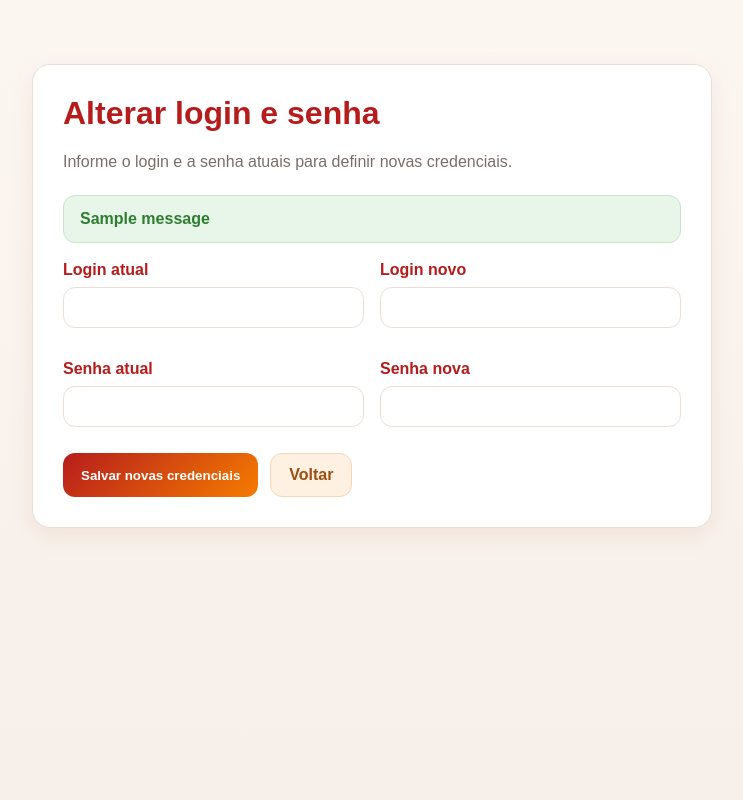
After one commit to RafaelFerreira0906/valida-ai, a Flask app: page /alterar-credenciais in a window 1280 px wide. The commit adds this page. Shown: the whole page, without its empty margins (268-1011 px from the left). Run offline with Flask 3, Linux system fonts and the light colour scheme; the visitor is signed in with stand-in values (Sample User, id 1); one stand-in notice (Sample message) is shown; parts of the project's set-up code (start-up, migrations or seed data) failed here and were passed over.

Commit message:
primeira versao

```diff
--- a/app.py
+++ b/app.py
@@ -2,9 +2,11 @@ import os
 import json
 import uuid
 import time
+from functools import wraps
 
-from flask import Flask, render_template, request, send_file
+from flask import Flask, render_template, request, send_file, redirect, url_for, session, flash
 from werkzeug.utils import secure_filename
+from werkzeug.security import generate_password_hash, check_password_hash
 
 from comparador import (
     ALLOWED_EXTENSIONS,
@@ -16,11 +18,13 @@ from comparador import (
 )
 
 app = Flask(__name__)
+app.secret_key = "troque_por_uma_chave_forte"
 
 BASE_DIR = os.path.dirname(os.path.abspath(__file__))
 UPLOAD_FOLDER = os.path.join("/tmp", "uploads")
 REPORTS_FOLDER = os.path.join("/tmp", "reports")
 GABARITOS_DIR = os.path.join(BASE_DIR, "gabaritos")
+CREDENTIALS_FILE = os.path.join(BASE_DIR, "credentials.json")
 
 os.makedirs(UPLOAD_FOLDER, exist_ok=True)
 os.makedirs(REPORTS_FOLDER, exist_ok=True)
@@ -32,7 +36,100 @@ app.config["MAX_CONTENT_LENGTH"] = 20 * 1024 * 1024  # 20 MB
 REPORT_CACHE = {}
 
 
+def init_credentials():
+    if not os.path.exists(CREDENTIALS_FILE):
+        data = {
+            "username": "admin",
+            "password_hash": generate_password_hash("admin")
+        }
+        with open(CREDENTIALS_FILE, "w", encoding="utf-8") as f:
+            json.dump(data, f, indent=4)
+
+
+def load_credentials():
+    with open(CREDENTIALS_FILE, "r", encoding="utf-8") as f:
+        return json.load(f)
+
+
+def save_credentials(new_username, new_password):
+    data = {
+        "username": new_username,
+        "password_hash": generate_password_hash(new_password)
+    }
+    with open(CREDENTIALS_FILE, "w", encoding="utf-8") as f:
+        json.dump(data, f, indent=4)
+
+
+def login_required(func):
+    @wraps(func)
+    def wrapper(*args, **kwargs):
+        if not session.get("logged_in"):
+            return redirect(url_for("login"))
+        return func(*args, **kwargs)
+    return wrapper
+
+
+@app.route("/login", methods=["GET", "POST"])
+def login():
+    if session.get("logged_in"):
+        return redirect(url_for("index"))
+
+    if request.method == "POST":
+        username = request.form.get("username", "").strip()
+        password = request.form.get("password", "").strip()
+
+        creds = load_credentials()
+
+        if username == creds["username"] and check_password_hash(creds["password_hash"], password):
+            session["logged_in"] = True
+            session["username"] = username
+            return redirect(url_for("index"))
+        else:
+            flash("Login ou senha inválidos.", "error")
+
+    return render_template("login.html")
+
+
+@app.route("/logout")
+def logout():
+    session.clear()
+    return redirect(url_for("login"))
+
+
+@app.route("/alterar-credenciais", methods=["GET", "POST"])
+@login_required
+def alterar_credenciais():
+    if request.method == "POST":
+        current_username = request.form.get("current_username", "").strip()
+        new_username = request.form.get("new_username", "").strip()
+        current_password = request.form.get("current_password", "").strip()
+        new_password = request.form.get("new_password", "").strip()
+
+        if not current_username or not new_username or not current_password or not new_password:
+            flash("Preencha todos os campos.", "error")
+            return redirect(url_for("alterar_credenciais"))
+
+        creds = load_credentials()
+
+        if current_username != creds["username"]:
+            flash("Login atual inválido.", "error")
+            return redirect(url_for("alterar_credenciais"))
+
+        if not check_password_hash(creds["password_hash"], current_password):
+            flash("Senha atual inválida.", "error")
+            return redirect(url_for("alterar_credenciais"))
+
+        save_credentials(new_username, new_password)
+        session["username"] = new_username
+
+        flash("Credenciais alteradas com sucesso.", "success")
+        return redirect(url_for("index"))
+
+    return render_template("alterar_credenciais.html")
+
+
 @app.route("/", methods=["GET", "POST"])
+@login_required
 def index():
     contexto = {
         "erro": None,
@@ -40,7 +137,8 @@ def index():
         "analise": None,
         "report_id": None,
         "json_texto": "",
-        "id_documento_manual": ""
+        "id_documento_manual": "",
+        "username": session.get("username")
     }
 
     if request.method == "POST":
@@ -57,6 +155,7 @@ def index():
         nome_arquivo_original = None
         id_documento = None
         origem_entrada = None
+        caminho_upload = None
 
         try:
             # Prioridade para JSON colado
@@ -151,6 +250,7 @@ def index():
 
 
 @app.route("/download/pdf/<report_id>")
+@login_required
 def download_pdf(report_id):
     report = REPORT_CACHE.get(report_id)
 
@@ -172,5 +272,6 @@ def download_pdf(report_id):
 
 
 if __name__ == "__main__":
+    init_credentials()
     port = int(os.environ.get("PORT", 5000))
     app.run(host="0.0.0.0", port=port, debug=True)
--- /dev/null
+++ b/credentials.json
@@ -0,0 +1,4 @@
+{
+    "username": "d004028",
+    "password_hash": "scrypt:32768:8:1$5vssnkTd7TCWo1fu$4b9fdb7c63b261400c396b9de3e678e0dd519b3088d2c58245cfcd67d8fc4c14fd4e807da457b19257511881230bd2efc4d855a557bbcd1f07c1faad693188c2"
+}
--- /dev/null
+++ b/templates/alterar_credenciais.html
@@ -0,0 +1,170 @@
+<!DOCTYPE html>
+<html lang="pt-BR">
+<head>
+    <meta charset="UTF-8">
+    <meta name="viewport" content="width=device-width, initial-scale=1.0">
+    <title>Alterar Credenciais - Valida AI</title>
+    <style>
+        :root {
+            --text: #2b2b2b;
+            --muted: #7a6f68;
+            --border: #eadfd7;
+            --card: #ffffff;
+            --bnb-red: #b71c1c;
+            --bnb-orange: #f57c00;
+            --bnb-orange-soft: #fff1e2;
+            --error: #b71c1c;
+            --error-bg: #fde8e7;
+            --success: #2e7d32;
+            --success-bg: #e8f5e9;
+        }
+
+        * { box-sizing: border-box; }
+
+        body {
+            margin: 0;
+            font-family: Arial, Helvetica, sans-serif;
+            background: linear-gradient(180deg, #fcf6f1 0%, #f7efe9 100%);
+            min-height: 100vh;
+            padding: 24px;
+        }
+
+        .container {
+            max-width: 680px;
+            margin: 40px auto;
+            background: var(--card);
+            border: 1px solid var(--border);
+            border-radius: 18px;
+            padding: 30px;
+            box-shadow: 0 8px 24px rgba(154, 60, 20, 0.08);
+        }
+
+        h1 {
+            margin-top: 0;
+            color: var(--bnb-red);
+        }
+
+        .subtitle {
+            color: var(--muted);
+            margin-bottom: 24px;
+        }
+
+        label {
+            display: block;
+            font-weight: bold;
+            margin-bottom: 8px;
+            color: var(--bnb-red);
+        }
+
+        input {
+            width: 100%;
+            padding: 12px;
+            border: 1px solid var(--border);
+            border-radius: 12px;
+            margin-bottom: 16px;
+            font-family: inherit;
+        }
+
+        .grid {
+            display: grid;
+            gap: 16px;
+            grid-template-columns: repeat(auto-fit, minmax(260px, 1fr));
+        }
+
+        .alert {
+            padding: 14px 16px;
+            border-radius: 12px;
+            font-weight: bold;
+            margin-bottom: 18px;
+            border: 1px solid transparent;
+        }
+
+        .alert-success {
+            background: var(--success-bg);
+            color: var(--success);
+            border-color: #c8e6c9;
+        }
+
+        .alert-error {
+            background: var(--error-bg);
+            color: var(--error);
+            border-color: #f5c6c3;
+        }
+
+        .actions {
+            display: flex;
+            gap: 12px;
+            flex-wrap: wrap;
+            margin-top: 10px;
+        }
+
+        button, a {
+            display: inline-block;
+            text-decoration: none;
+            border: none;
+            border-radius: 12px;
+            padding: 12px 18px;
+            font-weight: bold;
+            cursor: pointer;
+        }
+
+        button {
+            color: white;
+            background: linear-gradient(135deg, var(--bnb-red), var(--bnb-orange));
+        }
+
+        a {
+            background: var(--bnb-orange-soft);
+            color: #9a4f10;
+            border: 1px solid #f3d7ba;
+        }
+    </style>
+</head>
+<body>
+    <div class="container">
+        <h1>Alterar login e senha</h1>
+        <div class="subtitle">
+            Informe o login e a senha atuais para definir novas credenciais.
+        </div>
+
+        {% with messages = get_flashed_messages(with_categories=true) %}
+            {% if messages %}
+                {% for category, message in messages %}
+                    <div class="alert {% if category == 'success' %}alert-success{% else %}alert-error{% endif %}">
+                        {{ message }}
+                    </div>
+                {% endfor %}
+            {% endif %}
+        {% endwith %}
+
+        <form method="POST">
+            <div class="grid">
+                <div>
+                    <label for="current_username">Login atual</label>
+                    <input type="text" id="current_username" name="current_username" required>
+                </div>
+
+                <div>
+                    <label for="new_username">Login novo</label>
+                    <input type="text" id="new_username" name="new_username" required>
+                </div>
+
+                <div>
+                    <label for="current_password">Senha atual</label>
+                    <input type="password" id="current_password" name="current_password" required>
+                </div>
+
+                <div>
+                    <label for="new_password">Senha nova</label>
+                    <input type="password" id="new_password" name="new_password" required>
+                </div>
+            </div>
+
+            <div class="actions">
+                <button type="submit">Salvar novas credenciais</button>
+                <a href="{{ url_for('index') }}">Voltar</a>
+            </div>
+        </form>
+    </div>
+</body>
+</html>
```
Also changed, not shown: templates/index.html (+81 -6 lines), templates/login.html (added, +138 -0 lines).
